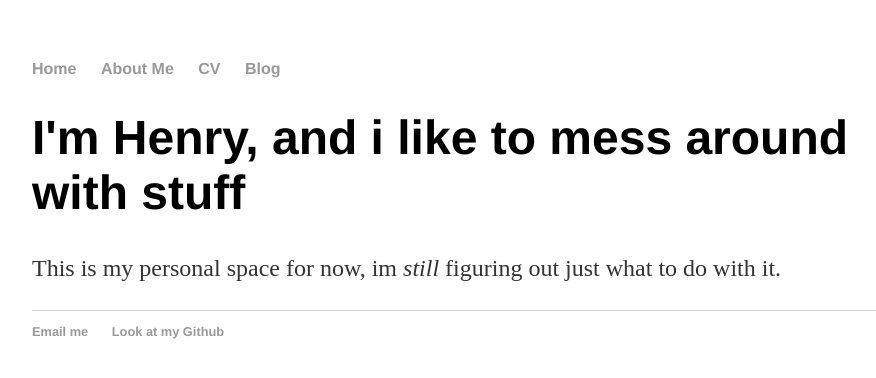
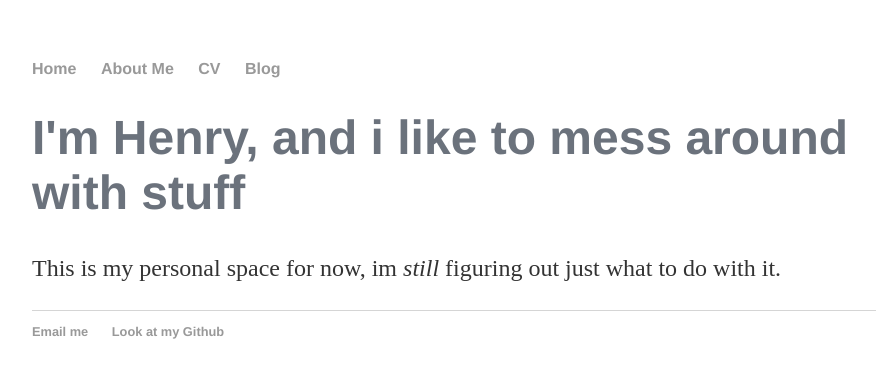
Before and after one commit to henrychmod/henrychmod.github.io, a Jekyll site: the page built from index.html, in a window 1280 px wide. Shown: the top 378 px of the page, without its empty margins (160-1036 px from the left). Built offline with Jekyll 4.4.1, drawn with Linux system fonts in a browser that asks for light colours.

Commit message:
Update main.css
changed color of the h1 text.

```diff
--- a/css/main.css
+++ b/css/main.css
@@ -27,6 +27,7 @@ a:hover {
 h1 {
     font-size: 3em;
     font-family:'Helvetica', 'Arial', 'Sans-Serif';
+    color: #6b727c
 }
 
 p {
```
